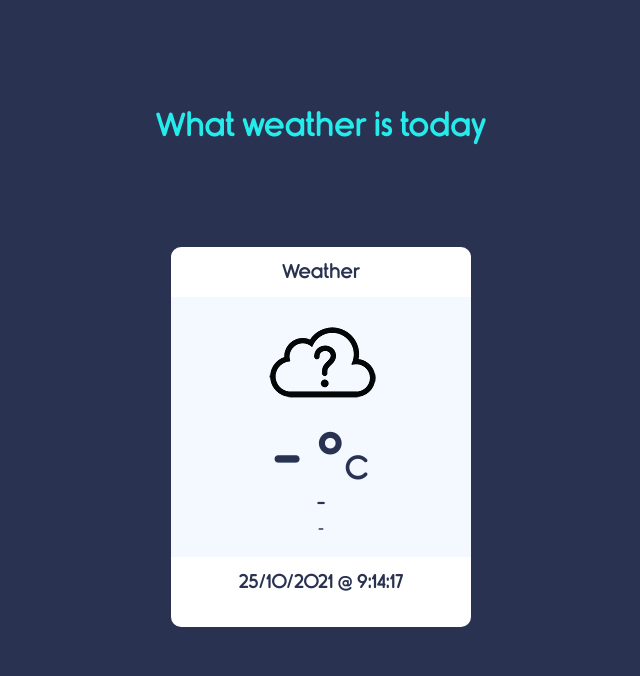
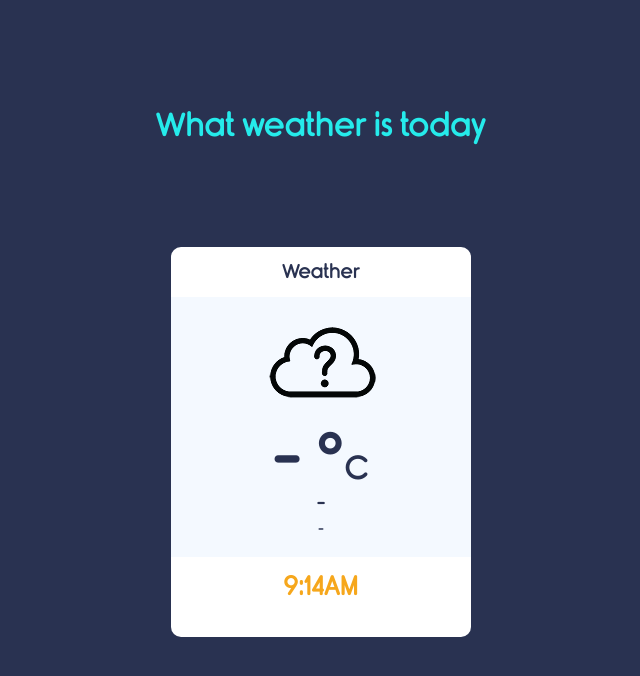
Before and after one commit to Larsnihlmark/Weather, a plain HTML site: page index.html in a window 1280 px wide. Shown: the whole page, without its empty margins (319-959 px from the left). Drawn offline with Linux system fonts and the light colour scheme.

Commit message:
new time.js folder structures

```diff
--- a/app.js
+++ b/app.js
@@ -4,8 +4,7 @@ const tempElement = document.querySelector(".temperature-value p");
 const descElement = document.querySelector(".temperature-description p");
 const locationElement = document.querySelector(".location p");
 const notifactionElement = document.querySelector(".notification p");
-const timeDateElement = document.querySelector(".timeDate");
-//Data
+
 
 const weather = {};
 
@@ -93,15 +92,3 @@ tempElement.addEventListener("click", function(){
         weather.temperature.unit = "celsius";
     }
 });
-
-//Date and Time
-
-var currentdate = new Date();
-var datetime = currentdate.getDate() + "/"
-                + (currentdate.getMonth()+1)  + "/"
-                + currentdate.getFullYear() + " @ "
-                + currentdate.getHours() + ":"
-                + currentdate.getMinutes() + ":"
-                + currentdate.getSeconds();
-
-timeDateElement.innerHTML = datetime;
--- a/index.html
+++ b/index.html
@@ -35,11 +35,12 @@
                 <p>-</p>
             </div>
         </div>
-        <div class="app-title">
-            <p class="timeDate"></p>
+        <div class="timeDate">
+            <p></p>
         </div>
     </div>
 
     <script src="app.js"></script>
+    <script src="script/time.js"></script>
 </body>
 </html>
--- /dev/null
+++ b/script/time.js
@@ -0,0 +1,32 @@
+//Date and Time
+
+const timeDateElement = document.querySelector(".timeDate");
+
+const getCurrentTimeDate = () => {
+    var currentTimeDate = new Date();
+    var hours   =  currentTimeDate.getHours();
+
+    var minutes =  currentTimeDate.getMinutes();
+        minutes = minutes < 10 ? '0'+minutes : minutes;
+
+        var AMPM = hours >= 12 ? 'PM' : 'AM';
+
+        if(hours === 12){
+            hours=12;
+
+        }else{
+
+            hours = hours%12;
+
+        }
+        var currentTime = `${hours}:${minutes}${AMPM}`;
+
+
+        timeDateElement.innerHTML = currentTime;
+
+        setTimeout(getCurrentTimeDate, 500);
+
+
+
+    }
+getCurrentTimeDate();
--- a/style.css
+++ b/style.css
@@ -23,6 +23,13 @@ body{
     border-radius: 10px;
     padding-bottom : 20px;
 }
+.timeDate{
+    text-align: center;
+    padding: 15px;
+    margin: 0 auto;
+    font-size: 1.7em;
+    color:  #f6a71c;
+}
 
 .app-title{
     width: 300px;
@@ -37,6 +44,7 @@ body{
     font-size: 1.2em;
     color: #293251;
 }
+
 
 .notification{
     background-color: #f8d7da;
@@ -81,18 +89,18 @@ body{
     cursor: pointer;
 }
 
-.temperature-value p:hover{
+/* .temperature-value p:hover{
 
-}
+} */
 
 .temperature-value span{
     color: #293251;
     font-size: 0.5em;
 }
 
-.temperature-description{
+/* .temperature-description{
 
-}
+} */
 
 .temperature-description p{
     padding: 8px;
@@ -102,9 +110,9 @@ body{
     font-size: 1.2em;
 }
 
-.location{
+/* .location{
 
-}
+} */
 
 .location p{
     margin: 0;
```
